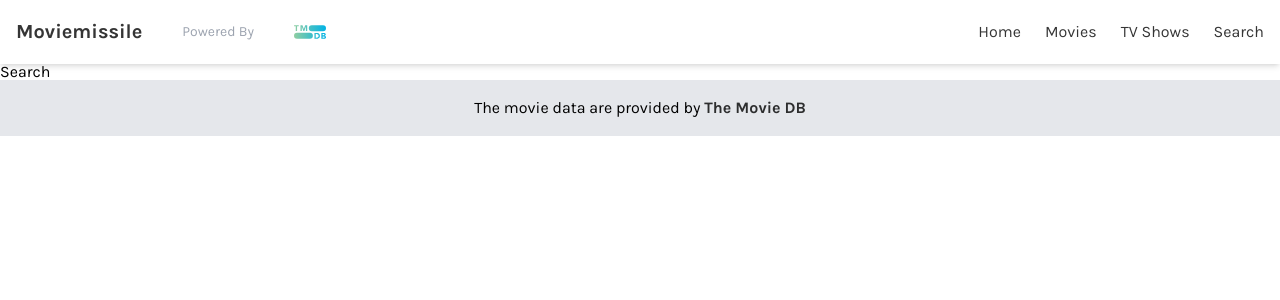
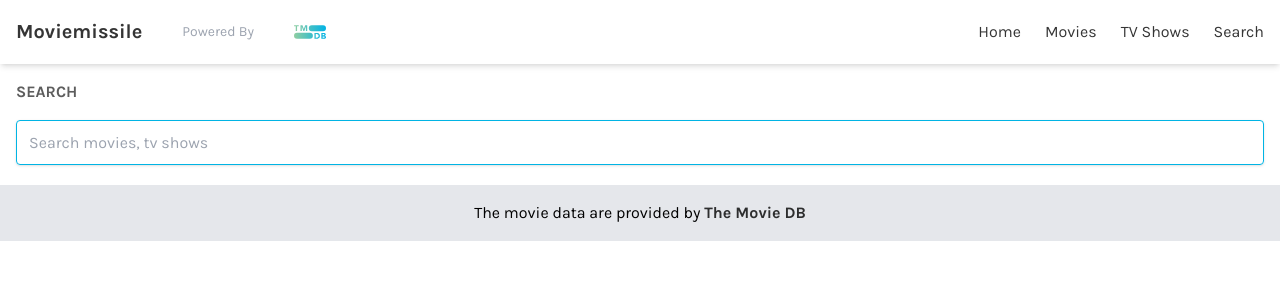
Before and after one commit to Its-Nyein/moviemissile, a React (Vite) app: page /search in a window 1280 px wide. Shown: the top 300 px of the page. Built offline with nearby package versions, Linux system fonts and the light colour scheme.

Commit message:
feat: complete functionality on search movies, tvshows

```diff
--- a/src/pages/search/Search.jsx
+++ b/src/pages/search/Search.jsx
@@ -1,5 +1,80 @@
+import { useEffect, useState } from "react";
+import { fetchSearchMovies } from "../../services/fetcher";
+import LoadingSpinner from "../../UI/LoadingSpinner";
+import MovieCard from "../../components/MovieCard";
+import Pagination from "../../UI/Pagination";
+
 const Search = () => {
-  return <div>Search</div>;
+  const [searchMovies, setSearchMovies] = useState("");
+  const [tempSearchMoviesVal, setTempSearchMoviesVal] = useState("");
+  const [searchMoviesData, setSearchMoviesData] = useState([]);
+  const [pages, setPages] = useState(1);
+  const [totalPages, setTotalPages] = useState(1);
+  const [loading, setLoading] = useState(false);
+
+  useEffect(() => {
+    if (searchMovies.trim() === "") {
+      return;
+    }
+
+    setLoading(true);
+    fetchSearchMovies(searchMovies, pages)
+      .then((res) => setSearchMoviesData(res?.results))
+      .then((error) => console.log(error))
+      .finally(() => setLoading(false));
+  }, [searchMovies, pages]);
+
+  const handleOnSubmit = (e) => {
+    e.preventDefault();
+    if (tempSearchMoviesVal.trim() !== "") {
+      setSearchMovies(tempSearchMoviesVal.trim());
+    }
+  };
+
+  if (loading) {
+    return <LoadingSpinner />;
+  }
+
+  return (
+    <div className="container mx-auto max-w-7xl px-4 my-5">
+      <h2 className="font-semibold uppercase text-[#353535] opacity-80">
+        Search
+      </h2>
+
+      <form className="my-5" onSubmit={handleOnSubmit}>
+        <input
+          type="text"
+          placeholder="Search movies, tv shows"
+          value={tempSearchMoviesVal}
+          className="w-full  border border-[#01b4e4] p-3 rounded focus:outline-none shadow bg-transparent placeholder:text-gray-400"
+          onChange={(e) => setTempSearchMoviesVal(e.target.value)}
+        />
+      </form>
+
+      {searchMoviesData?.length === 0 && !loading && searchMovies && (
+        <div className="container mx-auto max-w-7xl px-4 my-5">
+          <p className="text-center mt-4 text-gray-500">No movies found.</p>
+        </div>
+      )}
+
+      {searchMoviesData?.length > 0 && !loading && (
+        <div className="grid grid-cols-2 md:grid-cols-3 lg:grid-cols-5 xl:grid-cols-5 gap-4 align-middle my-8">
+          {searchMoviesData?.map((data) => (
+            <MovieCard key={data.id} item={data} type={data?.media_type} />
+          ))}
+        </div>
+      )}
+
+      {searchMoviesData?.length > 0 && !loading && (
+        <Pagination
+          onPageChange={setPages}
+          totalCount={totalPages}
+          currentPage={pages}
+          pageSize={20}
+        />
+      )}
+    </div>
+  );
 };
 
 export default Search;
--- a/src/services/fetcher.js
+++ b/src/services/fetcher.js
@@ -59,3 +59,11 @@ export const fetchTvSeriesDiscovers = async (page, sortBy) => {
 
   return res?.data;
 };
+
+export const fetchSearchMovies = async (q, page) => {
+  const res = await axios.get(
+    `${baseUrl}/search/multi?api_key=${apiKey}&query=${q}&page=${page}`
+  );
+
+  return res?.data;
+};
```
